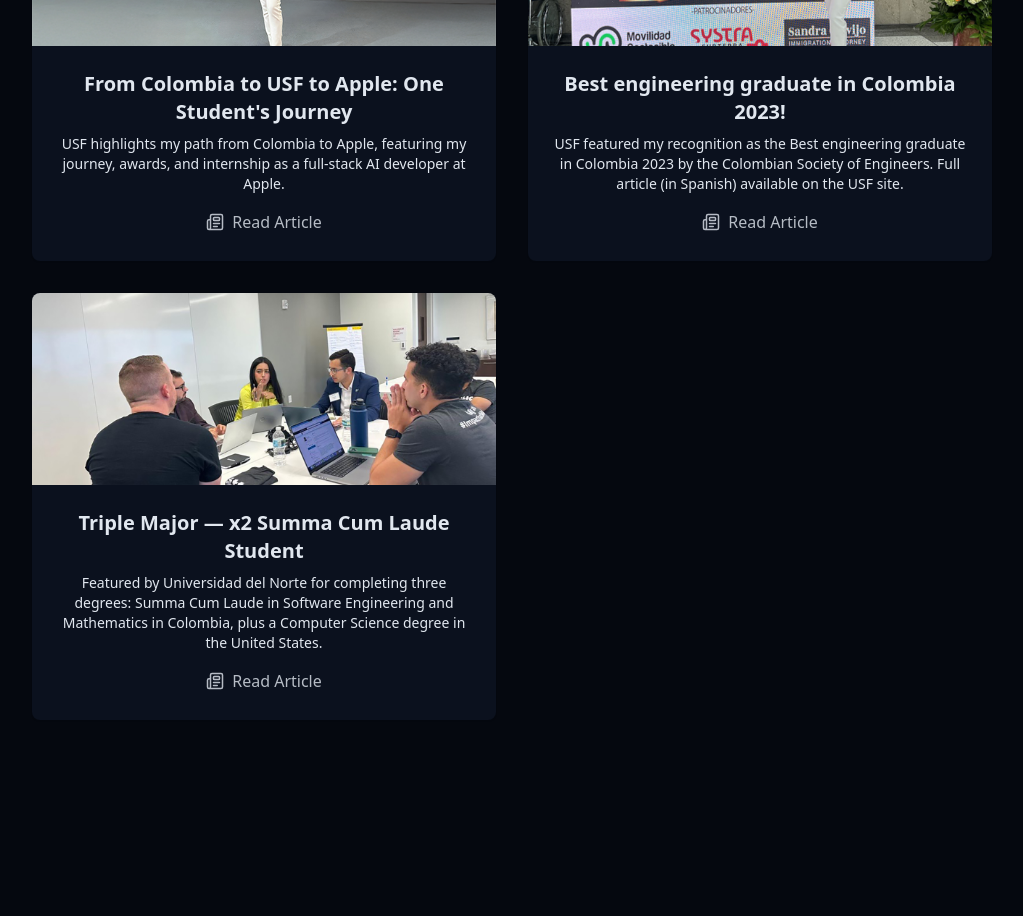
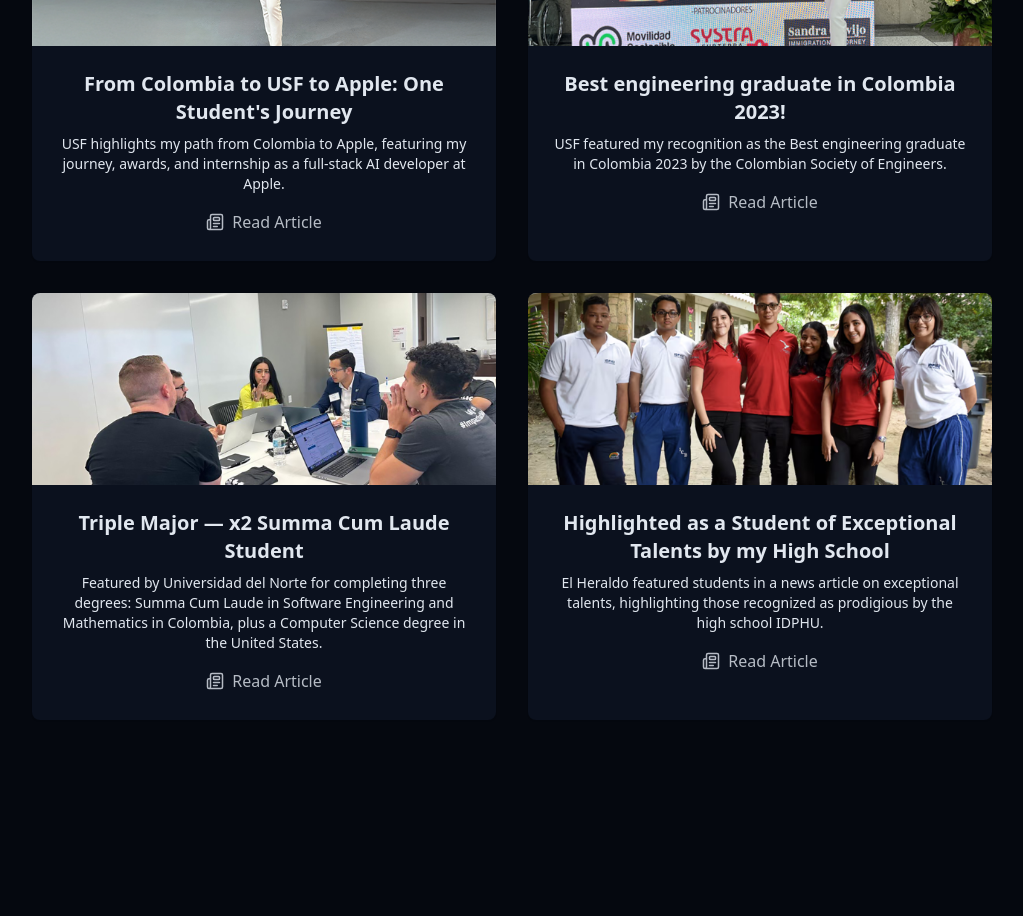
Before and after one commit to karou1182001/Portfolio, a React (Vite) app in the folder frontend/: page / in a window 1280 px wide. Shown: the part 6180-7096 px from the top of the page, without its empty margins (128-1151 px from the left). Built offline with nearby package versions, Linux system fonts and the light colour scheme; no server answers.

Commit message:
news section

```diff
--- a/frontend/src/components/NewsSection.jsx
+++ b/frontend/src/components/NewsSection.jsx
@@ -14,7 +14,7 @@ const newsItems = [
   {
     id: 2,
     title: "Best engineering graduate in Colombia 2023!",
-    description: "USF featured my recognition as the Best engineering graduate in Colombia 2023 by the Colombian Society of Engineers. Full article (in Spanish) available on the USF site.",
+    description: "USF featured my recognition as the Best engineering graduate in Colombia 2023 by the Colombian Society of Engineers.",
     image: "/news/linoPomboAward.png",
     link: "https://www.usf.edu/engineering/news/2024/cse/maria.aspx"
   },
@@ -24,8 +24,14 @@ const newsItems = [
     description: "Featured by Universidad del Norte for completing three degrees: Summa Cum Laude in Software Engineering and Mathematics in Colombia, plus a Computer Science degree in the United States.",
     image: "/news/summaStudent.jpg",
     link: "https://www.uninorte.edu.co/web/grupo-prensa/w/sociedad-colombiana-de-ingenieros-premia-a-egresada-de-sistemas/13400067"
+  },
+  {
+    id: 4,
+    title: "Highlighted as a Student of Exceptional Talents by my High School",
+    description: "El Heraldo featured students in a news article on exceptional talents, highlighting those recognized as prodigious by the high school IDPHU.",
+    image: "/news/idphu.png",
+    link: "https://www.elheraldo.co/tendencias/2017/11/06/la-educacion-para-talentos-excepcionales/"
   }
-
 ];
 
 // -----------------------------------------------------------------------------
```
Also changed, not shown: frontend/public/news/idphu.png (added).
